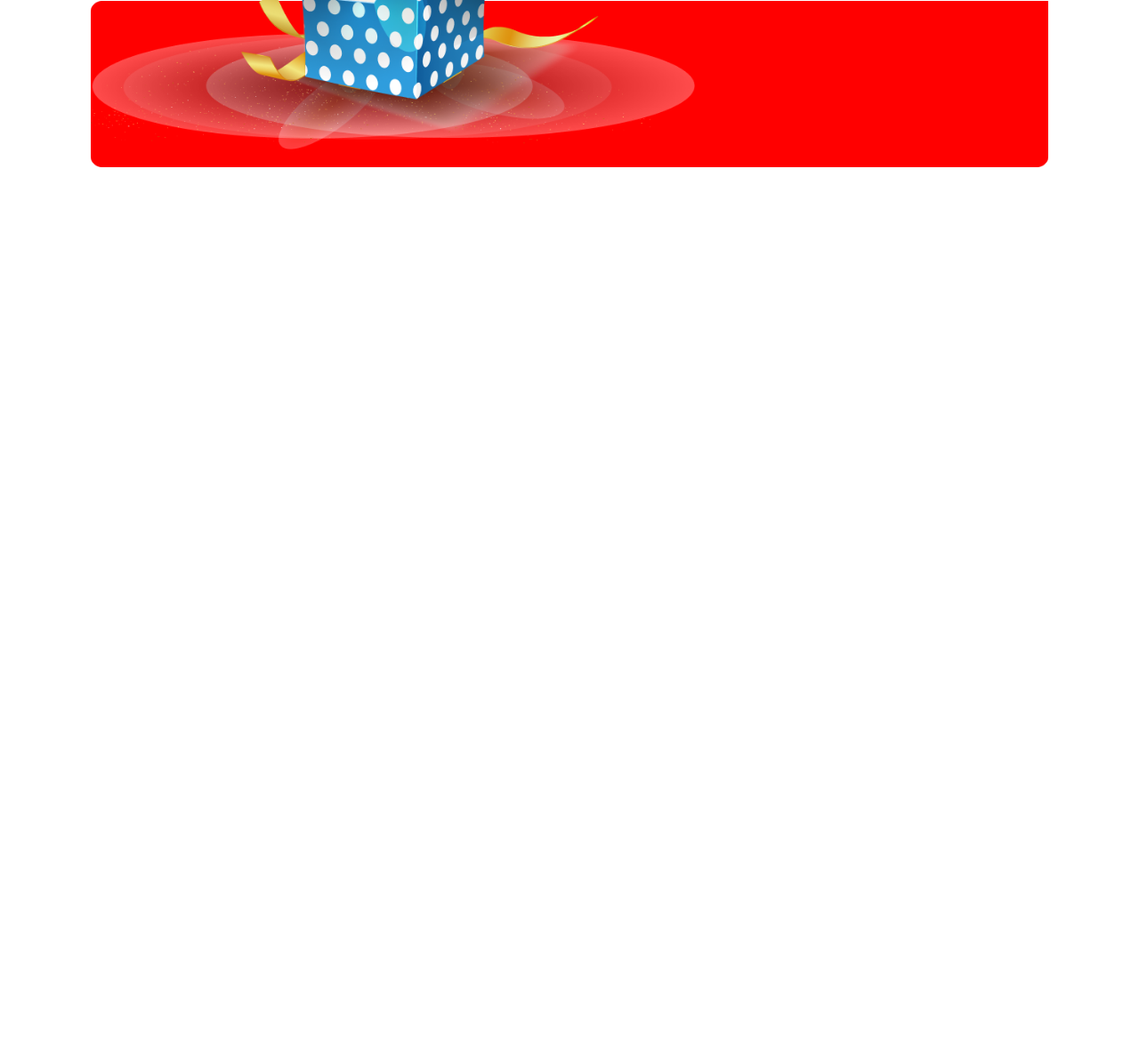
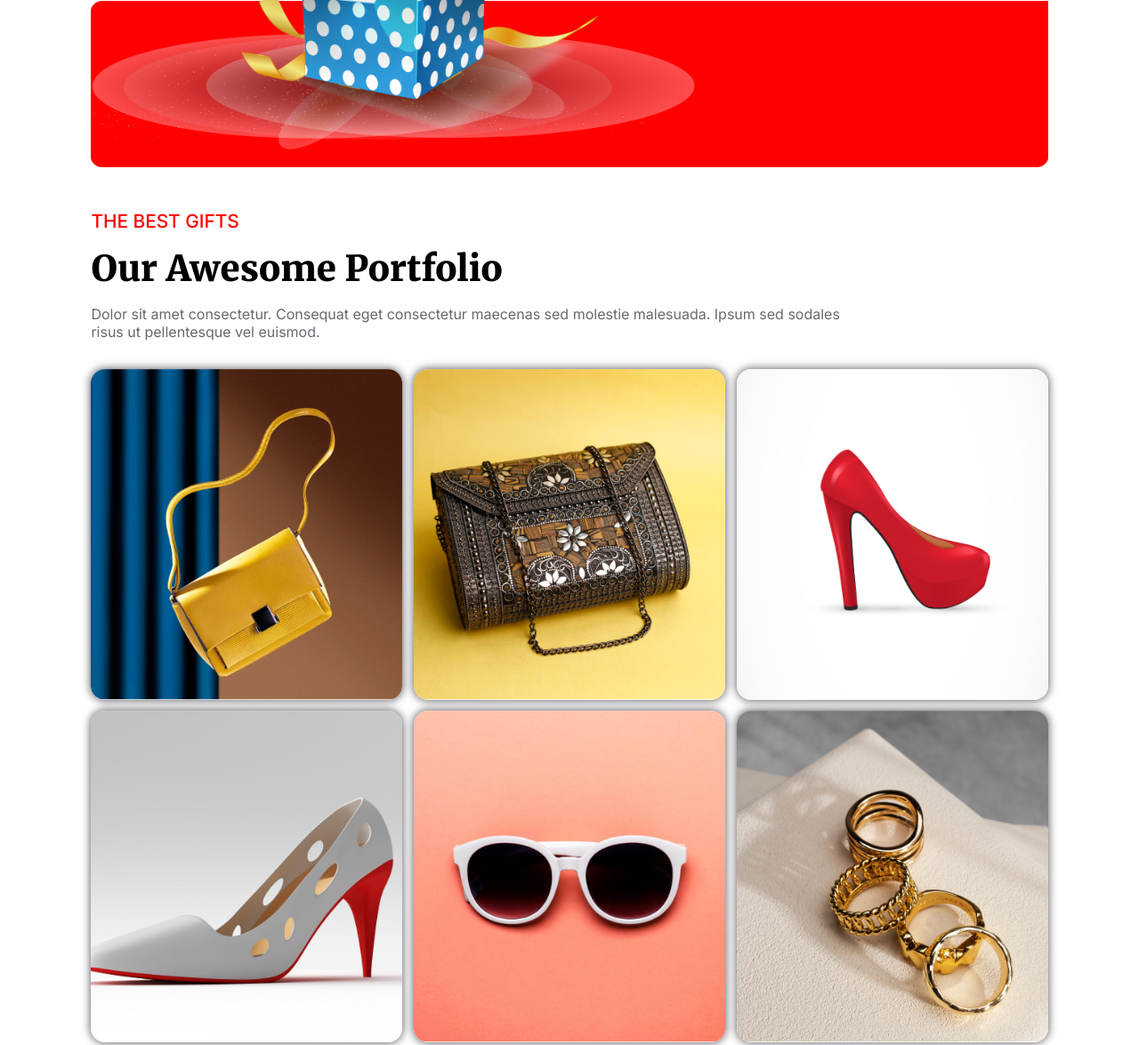
Before and after one commit to shorot-chicham/New-Year-New-Mission, a plain HTML site: page index.html in a window 1280 px wide. Shown: the part 3054-4229 px from the top of the page at 89% size. Before the commit the page ends 3290 px from the top, so only its background shows below. Drawn offline with Linux system fonts and the light colour scheme.

Commit message:
added portfolio container

```diff
--- a/css/styles.css
+++ b/css/styles.css
@@ -14,7 +14,7 @@
 :root{
     --merriWeather-font: "Merriweather", serif;
     --inter-font: "Inter", sans-serif;
-
+    --description-color: #07021199;
 }
 
 /* banner container styles  */
@@ -171,7 +171,7 @@ header{
 
 .coming-soon-desc{
     width: 90%;
-    color: #07021199;
+    color: var(--description-color);
     margin-top: 1rem;
 }
 
@@ -208,7 +208,7 @@ header{
 }
 
 .coming-soon-other-desc{
-    color: #07021199;
+    color: var(--description-color);
     margin: 1rem 0rem;
 }
 
@@ -251,8 +251,10 @@ header{
 }
 
 .holidays-desc{
-    color: #07021199;
+    color: var(--description-color);
     font-family: var(--inter-font);
+    width: 80%;
+    margin: auto;
 }
 
 .discount-img2{
@@ -272,3 +274,45 @@ header{
 .discount img{
     width: 200px;
 }
+
+/* Our Awesome Portfolio container styles  */
+
+.portfolio-container{
+    margin-bottom: 3rem;
+}
+
+.portfolio-desc{
+    color: var(--description-color);
+    width: 80%;
+    font-family: var(--inter-font);
+}
+
+.portfolio-title{
+    font-family: var(--merriWeather-font);
+    font-size: 2.5rem;
+    font-weight: 900;
+    margin: 1rem 0rem;
+}
+
+.portfolio-sub-title{
+    font-family: var(--inter-font);
+    color: #FF0000;
+    font-weight: 500;
+    font-size: 1.3rem;
+}
+
+.portfolio-images{
+    display: grid;
+    grid-template-columns: repeat(3, 1fr);
+    justify-content: center;
+    align-items: center;
+    gap: 0.8rem;
+    margin: 2rem 0rem;
+}
+
+.portfolio-images img{
+    width: 100%;
+    border: none;
+    border-radius: 1rem;
+    box-shadow: 0px 0px 10px 1px #07021199;
+}
--- a/index.html
+++ b/index.html
@@ -88,6 +88,23 @@
                 </div>
             </div>
         </section>
+        <!-- Our Awesome Portfolio section start  -->
+        <section class="portfolio-container">
+            <div class="portfolio-content">
+                <p class="portfolio-sub-title">THE BEST GIFTS</p>
+                <h1 class="portfolio-title">Our Awesome Portfolio</h1>
+                <p class="portfolio-desc">Dolor sit amet consectetur. Consequat eget consectetur maecenas sed molestie malesuada. Ipsum sed sodales risus ut pellentesque vel euismod. </p>
+            </div>
+            <!-- portfolio images content  -->
+            <div class="portfolio-images">
+                <img src="images/Rectangle 3.png" alt="">
+                <img src="images/Rectangle 4.png" alt="">
+                <img src="images/Rectangle 5.png" alt="">
+                <img src="images/Rectangle 6.png" alt="">
+                <img src="images/Rectangle 7.png" alt="">
+                <img src="images/Rectangle 8.png" alt="">
+            </div>
+        </section>
     </main>
     <footer>
 
```
